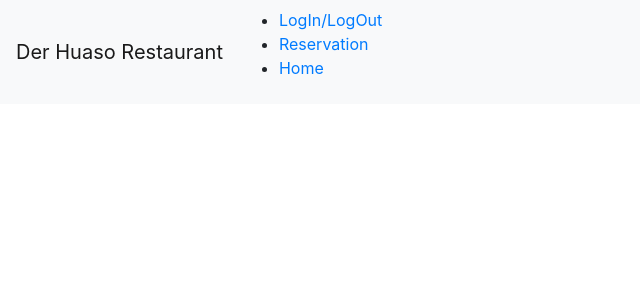
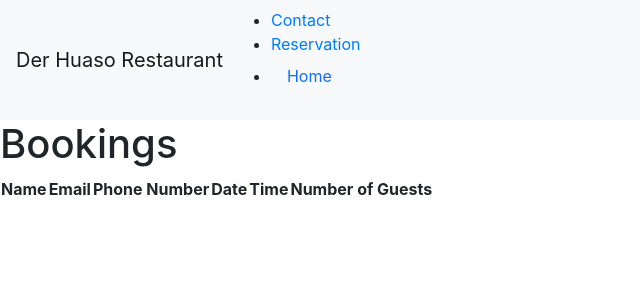
Before and after one commit to iweinacker/pp4-derhuaso, a Django app: template templates/base.html in a window 1280 px wide. Shown: the top 300 px of the page, without its empty margins (0-640 px from the left). Run offline with Django 3.2, Linux system fonts and the light colour scheme; the template is opened without the code that fills it, so the values that code supplies are empty; some libraries are stand-ins or nearby versions.

Commit message:
Create booking model and conect it to vies, url, and html

```diff
--- a/booking_project/urls.py
+++ b/booking_project/urls.py
@@ -15,7 +15,9 @@
 """
 from django.contrib import admin
 from django.urls import path
+from booking_app.views import booking_list
 
 urlpatterns = [
     path('admin/', admin.site.urls),
+    path('bookings/', booking_list, name='booking_list'),
 ]
--- a/static/css/style.css
+++ b/static/css/style.css
@@ -0,0 +1,3 @@
+body {
+    background-color: green;
+}
--- a/templates/base.html
+++ b/templates/base.html
@@ -3,14 +3,26 @@
 <!DOCTYPE html>
 <html lang="en">
   <head>
-    <meta charset="UTF-8">
-    <meta http-equiv="X-UA-Compatible" content="IE=edge">
-    <meta name="viewport" content="width=device-width, initial-scale=1.0">
     <title>Der Huaso Restaurant</title>
+
+    <meta charset="UTF-8" />
+    <meta http-equiv="X-UA-Compatible" content="IE=edge" />
+    <link rel="preconnect" href="https://fonts.gstatic.com">
+    <link href="https://fonts.googleapis.com/css2?family=Roboto:wght@300&display=swap" rel="stylesheet">
+    <link href="https://fonts.googleapis.com/css2?family=Lato:wght@300;700&display=swap" rel="stylesheet">
+    <link rel="stylesheet" href="https://cdnjs.cloudflare.com/ajax/libs/font-awesome/5.15.3/css/all.min.css">
+    <meta name="viewport" content="width=device-width, initial-scale=1.0" />
+    <link href="https://cdn.jsdelivr.net/npm/bootstrap@5.0.1/dist/css/bootstrap.min.css" rel="stylesheet"
+        integrity="sha384-+0n0xVW2eSR5OomGNYDnhzAbDsOXxcvSN1TPprVMTNDbiYZCxYbOOl7+AMvyTG2x" crossorigin="anonymous">
+    <script src="https://cdn.jsdelivr.net/npm/bootstrap@5.0.1/dist/js/bootstrap.bundle.min.js"
+        integrity="sha384-gtEjrD/SeCtmISkJkNUaaKMoLD0//ElJ19smozuHV6z3Iehds+3Ulb9Bn9Plx0x4" crossorigin="anonymous">
+        </script>
     <link rel="stylesheet" href="{% static 'css/style.css' %}">
-
     <!-- Add Bootstrap CSS -->
-<link rel="stylesheet" href="https://maxcdn.bootstrapcdn.com/bootstrap/4.5.2/css/bootstrap.min.css">
+    <link
+      rel="stylesheet"
+      href="https://maxcdn.bootstrapcdn.com/bootstrap/4.5.2/css/bootstrap.min.css"
+    />
   </head>
 
   <body>
@@ -19,27 +31,58 @@
       <a class="navbar-brand" href="#">Der Huaso Restaurant</a>
       <!-- navigation links  -->
       <ul id="menu">
-                <li>
-                    <a href="">LogIn/LogOut</a>
+        <li class = "nav-item">
+          <a href="">Contact</a>
         </li>
-                <li>
+        <li class = "nav-item">
           <a href="#intructions">Reservation</a>
         </li>
-                <li>
-                    <a href="index.html" class="active">Home</a>
+    <li class="nav-item">
+        <a class="nav-link active" aria-current="page" href="" >Home</a>
     </li>
       </ul>
     </nav>
 
-    <!-- Page content -->
-    <div class="container mt-4">
-        {% block content %}{% endblock %}
-    </div>
+    {% block content %}
+    <h1>Bookings</h1>
+    <table>
+        <thead>
+            <tr>
+                <th>Name</th>
+                <th>Email</th>
+                <th>Phone Number</th>
+                <th>Date</th>
+                <th>Time</th>
+                <th>Number of Guests</th>
+            </tr>
+        </thead>
+        <tbody>
+            {% for booking in Bookings %}
+            <tr>
+                <td>{{ Booking.name }}</td>
+                <td>{{ Booking.email }}</td>
+                <td>{{ Booking.phone }}</td>
+                <td>{{ Booking.date }}</td>
+                <td>{{ Booking.time }}</td>
+                <td>{{ Booking.number_of_guests }}</td>
+            </tr>
+            {% endfor %}
+        </tbody>
+    </table>
+    {% endblock %}
+
+    <!-- Footer -->
+    <footer class="footer mt-auto py-3 dark-bg">
+        <p class="m-0 text-center text-white">Made by Code Instituters</p>
+        <p class="m-0 text-center text-white">Follow us: <i class="fab fa-facebook-square ms-3"></i>
+            <i class="fab fa-twitter-square ms-3"></i>
+            <i class="fab fa-instagram-square ms-3"></i>
+            <i class="fab fa-youtube-square ms-3"></i></p>
+    </footer>
 
     <!-- Bootstrap JS and other scripts -->
     <script src="https://ajax.googleapis.com/ajax/libs/jquery/3.5.1/jquery.min.js"></script>
     <script src="https://cdnjs.cloudflare.com/ajax/libs/popper.js/1.16.0/umd/popper.min.js"></script>
     <script src="https://maxcdn.bootstrapcdn.com/bootstrap/4.5.2/js/bootstrap.min.js"></script>
   </body>
-
 </html>
```
Also changed, not shown: booking_app/admin.py (+4 -19 lines), booking_app/models.py (+7 -34 lines), booking_app/urls.py (added, +7 -0 lines), booking_app/views.py (+7 -19 lines), templates/index.html (+30 -11 lines). Lines whose indentation alone changed are shown as unchanged.
